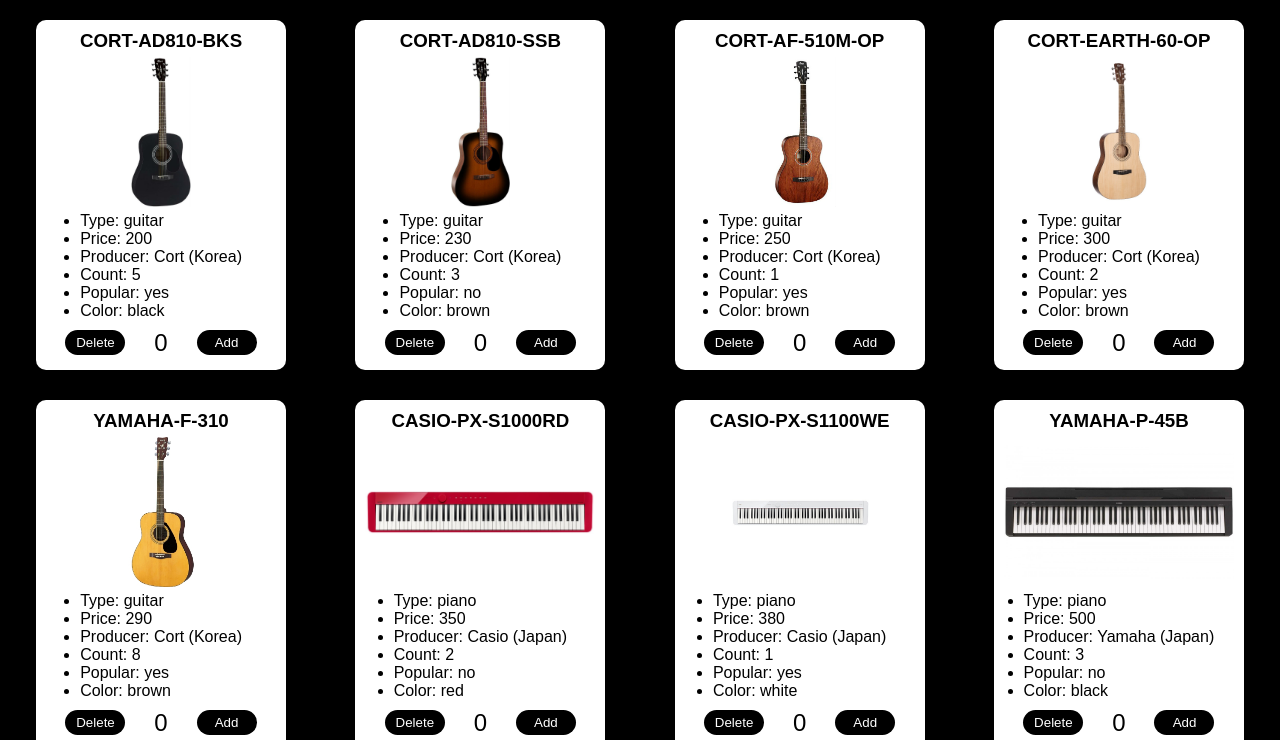
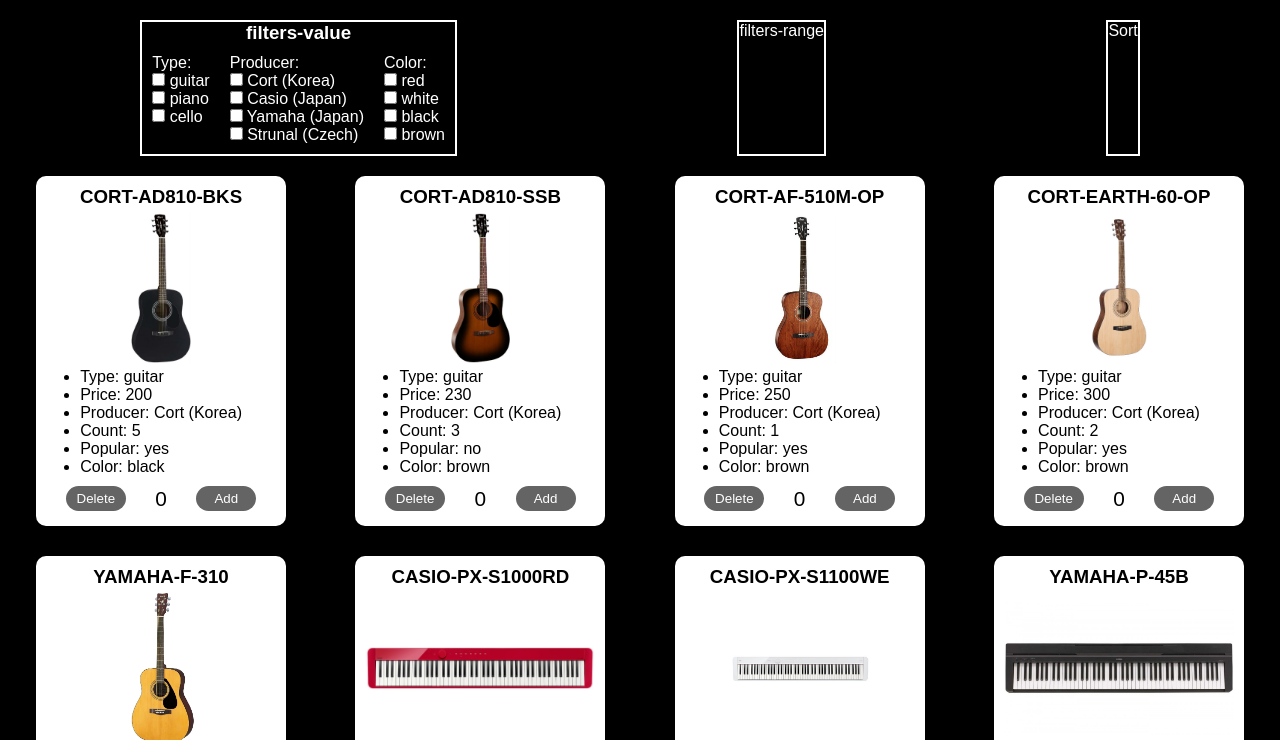
Before and after one commit to Ilya2502/stage2-RSSchool, a website built with webpack: page Online-Store/src/index.html in a window 1280 px wide. Shown: the part 60-800 px from the top of the page. Built offline with nearby package versions, Linux system fonts and the light colour scheme.

Commit message:
feat: add value filtres and id

```diff
--- a/Online-Store/src/components/card/card.ts
+++ b/Online-Store/src/components/card/card.ts
@@ -9,6 +9,11 @@
     constructor(properties: PropertiesType, cardClone: HTMLElement) {
         this.properties = properties;
         this.cardClone = cardClone;
+    }
+
+    addId(): void {
+        const card = this.cardClone.querySelector('.card') as HTMLDivElement;
+        card.id = this.properties.id;
     }
 
     addName(): void {
--- a/Online-Store/src/components/instrument/instrument.ts
+++ b/Online-Store/src/components/instrument/instrument.ts
@@ -9,6 +9,7 @@
 
     createCard(cardClone: HTMLElement): void {
         const card = new Card(this.properties, cardClone);
+        card.addId();
         card.addName();
         card.addImage();
         card.addList();
--- a/Online-Store/src/components/json-files/product-catalog.json
+++ b/Online-Store/src/components/json-files/product-catalog.json
@@ -1,5 +1,6 @@
 [
   {
+    "id": "1",
     "name": "CORT-AD810-BKS",
     "type": "guitar",
     "price": "200",
@@ -10,6 +11,7 @@
     "img": "assets/img/CORT-AD810-BKS.jpg"
   },
   {
+    "id": "2",
     "name": "CORT-AD810-SSB",
     "type": "guitar",
     "price": "230",
@@ -20,6 +22,7 @@
     "img": "assets/img/CORT-AD810-SSB.jpg"
   },
   {
+    "id": "3",
     "name": "CORT-AF-510M-OP",
     "type": "guitar",
     "price": "250",
@@ -30,6 +33,7 @@
     "img": "assets/img/CORT-AF-510M-OP.jpg"
   },
   {
+    "id": "4",
     "name": "CORT-EARTH-60-OP",
     "type": "guitar",
     "price": "300",
@@ -40,6 +44,7 @@
     "img": "assets/img/CORT-EARTH-60-OP.jpg"
   },
   {
+    "id": "5",
     "name": "YAMAHA-F-310",
     "type": "guitar",
     "price": "290",
@@ -50,6 +55,7 @@
     "img": "assets/img/YAMAHA-F-310.jpg"
   },
   {
+    "id": "6",
     "name": "CASIO-PX-S1000RD",
     "type": "piano",
     "price": "350",
@@ -60,6 +66,7 @@
     "img": "assets/img/CASIO-PX-S1000RD.jpg"
   },
   {
+    "id": "7",
     "name": "CASIO-PX-S1100WE",
     "type": "piano",
     "price": "380",
@@ -70,6 +77,7 @@
     "img": "assets/img/CASIO-PX-S1100WE.jpg"
   },
   {
+    "id": "8",
     "name": "YAMAHA-P-45B",
     "type": "piano",
     "price": "500",
@@ -80,6 +88,7 @@
     "img": "assets/img/YAMAHA-P-45B.jpg"
   },
   {
+    "id": "9",
     "name": "YAMAHA-YDP-143B",
     "type": "piano",
     "price": "800",
@@ -90,6 +99,7 @@
     "img": "assets/img/YAMAHA-YDP-143B.jpg"
   },
   {
+    "id": "10",
     "name": "YAMAHA-YDP-163R",
     "type": "piano",
     "price": "950",
@@ -100,6 +110,7 @@
     "img": "assets/img/YAMAHA-YDP-163R.jpg"
   },
   {
+    "id": "11",
     "name": "STRUNAL-4-15C",
     "type": "cello",
     "price": "870",
@@ -110,6 +121,7 @@
     "img": "assets/img/STRUNAL-4-15C.jpg"
   },
   {
+    "id": "12",
     "name": "STRUNAL-4-15F",
     "type": "cello",
     "price": "1050",
@@ -120,6 +132,7 @@
     "img": "assets/img/STRUNAL-4-15F.jpg"
   },
   {
+    "id": "13",
     "name": "STRUNAL-40-4C",
     "type": "cello",
     "price": "1450",
@@ -130,6 +143,7 @@
     "img": "assets/img/STRUNAL-40-4C.jpg"
   },
   {
+    "id": "14",
     "name": "STRUNAL-40-4D",
     "type": "cello",
     "price": "1250",
@@ -140,6 +154,7 @@
     "img": "assets/img/STRUNAL-40-4D.jpg"
   },
   {
+    "id": "15",
     "name": "STRUNAL-40-7WE",
     "type": "cello",
     "price": "1850",
--- a/Online-Store/src/global.css
+++ b/Online-Store/src/global.css
@@ -78,6 +78,37 @@
     padding: 20px 20px;
 }
 
+
+
+.filters-container {
+    display: flex;
+    justify-content: space-around;
+    flex-wrap: wrap;
+    padding-top: 20px;
+}
+
+.filters-value-container, .filters-range-container, .filters-sort-container {
+    display: flex;
+    flex-direction: column;
+    align-items: center;
+    border: 2px solid #fff;
+}
+
+.filtres-value-content {
+    display: flex;
+    justify-content: space-between;
+    align-items: flex-start;
+}
+
+.filter-type, .filter-producer, .filter-color {
+    display: flex;
+    flex-direction: column;
+    padding: 10px;
+}
+
+
+
+
 .instruments-container {
     display: flex;
     justify-content: space-around;
@@ -122,7 +153,7 @@
 .button {
     width: 60px;
     color: #fff;
-    background-color: #000;
+    background-color: rgb(100, 100, 100);
     padding: 5px;
     border-radius: 15px;
 }
@@ -132,9 +163,12 @@
 }
 
 .manage-cart-value {
-    font-size: 1.5rem;
+    font-size: 1.3rem;
     line-height: 0;
 }
+
+
+
 
 footer {
     height: 50px;
--- a/Online-Store/src/index.html
+++ b/Online-Store/src/index.html
@@ -22,6 +22,79 @@
             </div>
         </header>
         <main>
+            <div class="filters-container">
+                <div class="filters-value-container">
+                    <h3 class="filters-value-title">filters-value</h3>
+                    <div class="filtres-value-content">
+                        <div class="filter-type">
+                            <p class="filter-title">Type:</p>
+                            <div class="checkbox-container">
+                                <div class="guitar-checkbox">
+                                    <input type="checkbox" id="guitar">
+                                    <label for="guitar" class="checkbox-text"> guitar </label>
+                                </div>
+                                <div class="piano-checkbox">
+                                    <input type="checkbox" id="piano">
+                                    <label for="piano" class="checkbox-text"> piano </label>
+                                </div>
+                                <div class="cello-checkbox">
+                                    <input type="checkbox" id="cello">
+                                    <label for="cello" class="checkbox-text"> cello </label>
+                                </div>
+                            </div>
+                        </div>
+                        <div class="filter-producer">
+                            <p class="filter-title">Producer:</p>
+                            <div class="checkbox-container">
+                                <div class="cort-checkbox">
+                                    <input type="checkbox" id="cort">
+                                    <label for="cort" class="checkbox-text"> Cort (Korea) </label>
+                                </div>
+                                <div class="casio-checkbox">
+                                    <input type="checkbox" id="casio">
+                                    <label for="casio" class="checkbox-text"> Casio (Japan) </label>
+                                </div>
+                                <div class="yamaha-checkbox">
+                                    <input type="checkbox" id="yamaha">
+                                    <label for="yamaha" class="checkbox-text"> Yamaha (Japan) </label>
+                                </div>
+                                <div class="strunal-checkbox">
+                                    <input type="checkbox" id="strunal">
+                                    <label for="strunal" class="checkbox-text"> Strunal (Czech) </label>
+                                </div>
+                            </div>
+                        </div>
+                        <div class="filter-color">
+                            <p class="filter-title">Color:</p>
+                            <div class="checkbox-container">
+                                <div class="red-checkbox">
+                                    <input type="checkbox" id="red">
+                                    <label for="red" class="checkbox-text"> red </label>
+                                </div>
+                                <div class="white-checkbox">
+                                    <input type="checkbox" id="white">
+                                    <label for="white" class="checkbox-text"> white </label>
+                                </div>
+                                <div class="black-checkbox">
+                                    <input type="checkbox" id="black">
+                                    <label for="black" class="checkbox-text"> black </label>
+                                </div>
+                                <div class="brown-checkbox">
+                                    <input type="checkbox" id="brown">
+                                    <label for="brown" class="checkbox-text"> brown </label>
+                                </div>
+                            </div>
+                        </div>
+                    </div>
+                </div>
+                <div class="filters-range-container">
+                    <p class="filters-value-title">filters-range</p>
+
+                </div>
+                <div class="filters-sort-container">
+                    <p class="filters-value-title">Sort</p>
+                </div>
+            </div>
             <div class="container main-container">
                 <section class="instruments-container">
 
--- a/Online-Store/src/types/types.ts
+++ b/Online-Store/src/types/types.ts
@@ -13,6 +13,7 @@
 export interface CardInterface {
     properties: PropertiesType,
     cardClone: HTMLElement,
+    addId(): void,
     addName(): void,
     addImage(): void,
     addList(): void
```
